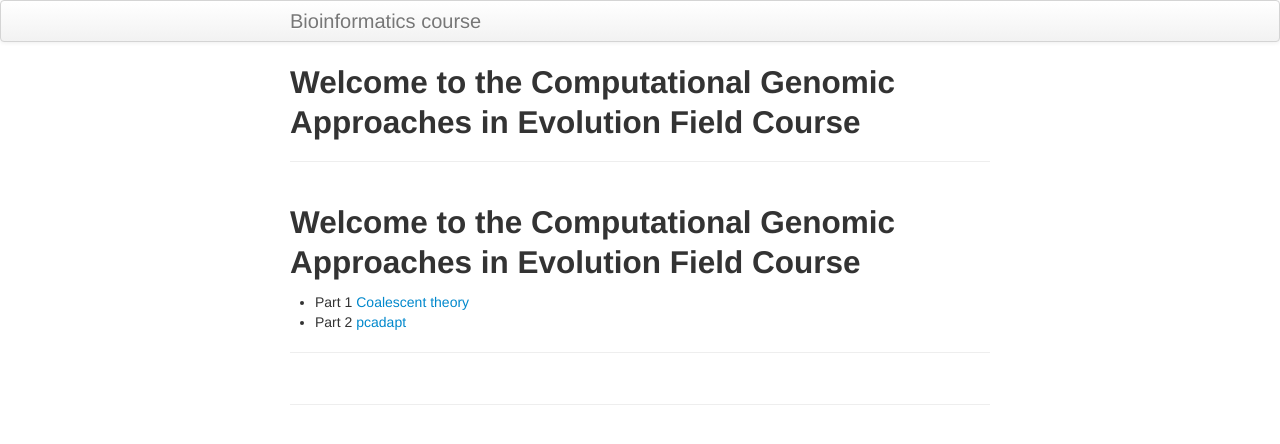
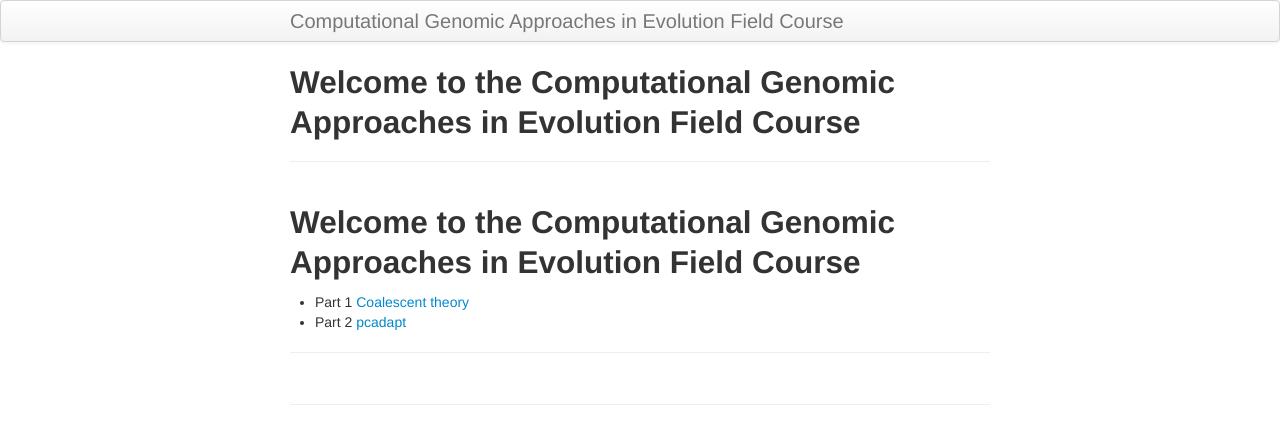
Before and after one commit to ritarasteiro/FieldCourse, a Jekyll site: the page built from index.md, in a window 1280 px wide. Shown: the top 444 px of the page. Built offline with Jekyll 4.4.1, drawn with Linux system fonts in a browser that asks for light colours; our own code applies the rules of GitHub Pages for plain Markdown files.

Commit message:
Update _config.yml

```diff
--- a/_config.yml
+++ b/_config.yml
@@ -8,7 +8,7 @@ highlighter: rouge
 # Themes are encouraged to use these universal variables
 # so be sure to set them if your theme uses them.
 #
-title : Bioinformatics course
+title : Computational Genomic Approaches in Evolution Field Course
 
 # NOTE: If replacing this next line with your own URL, you likely want "https://" not "http://"
 production_url : https://ritarasteiro.github.io/FieldCourse
```
